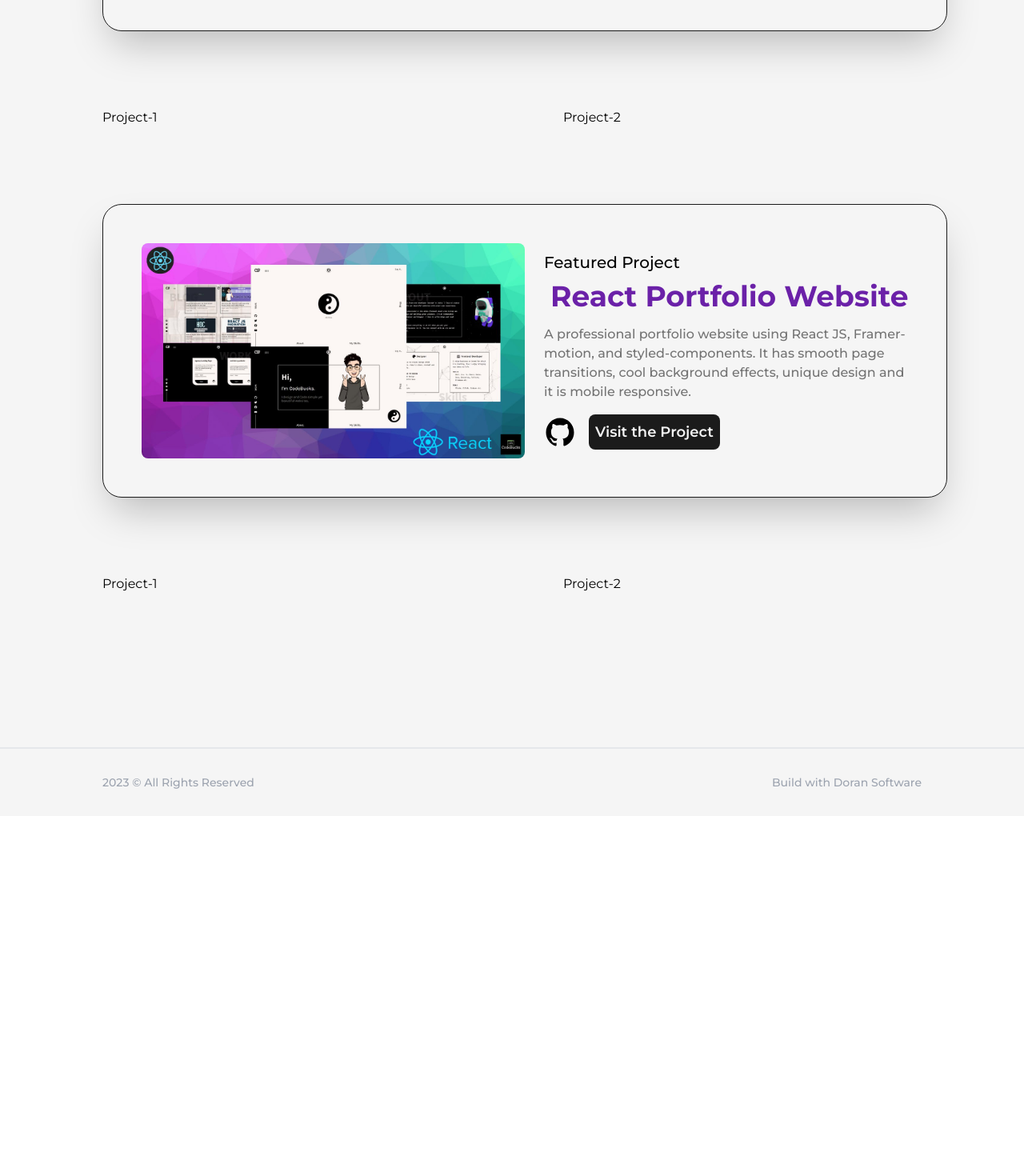
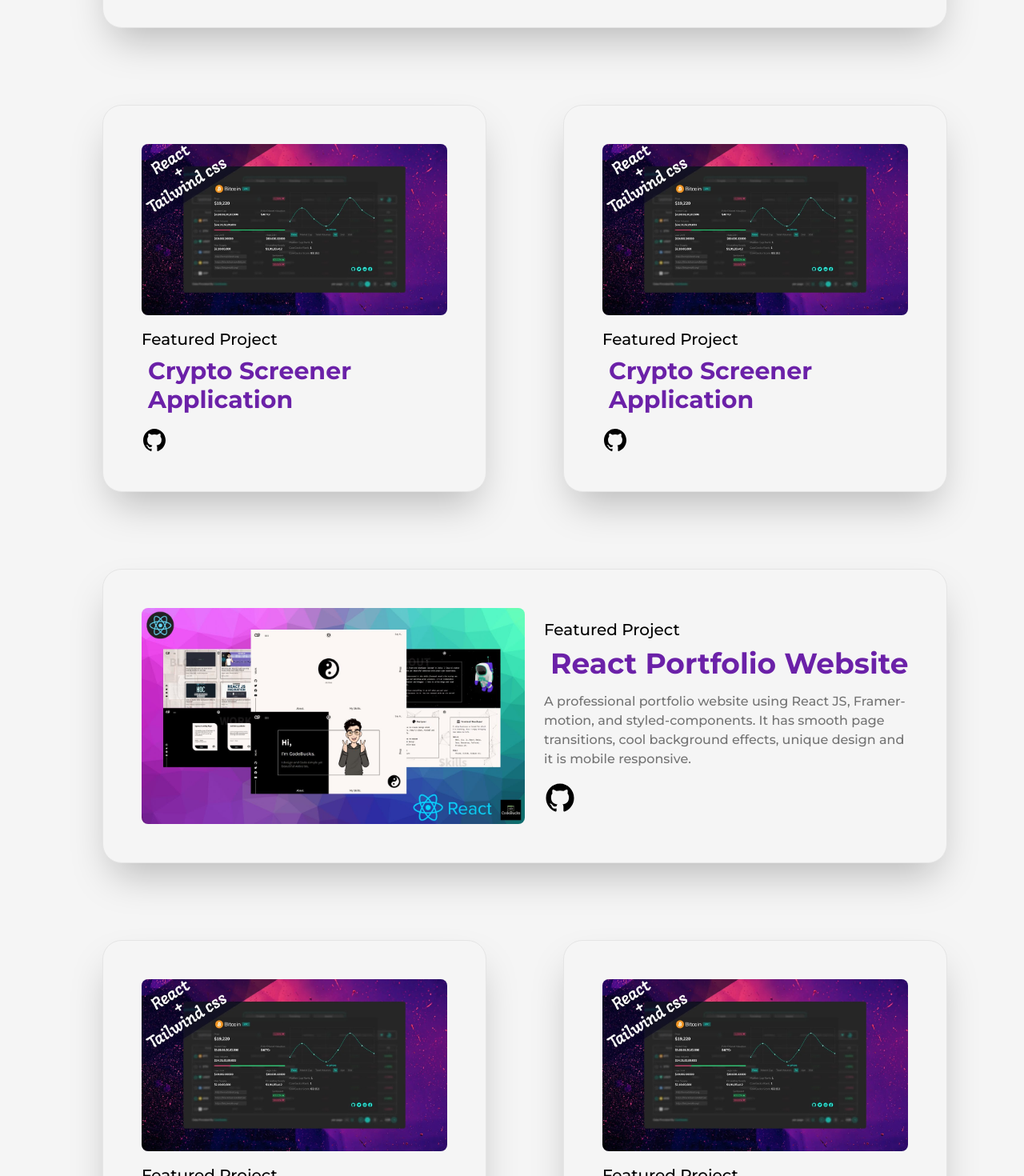
Before and after one commit to JerryDoran/next13-dev-portfolio, a Next.js app: page /projects in a window 1280 px wide. Shown: the part 860-2330 px from the top of the page at 80% size. Before the commit the page ends 1880 px from the top, so only its background shows below. Built offline with nearby package versions, Linux system fonts and the light colour scheme.

Commit message:
finished projects section

```diff
--- a/src/pages/articles.js
+++ b/src/pages/articles.js
@@ -1,5 +1,130 @@
-import React from 'react';
+import Layout from '@/components/Layout';
+import AnimatedText from '@/components/global/AnimatedText';
+import Head from 'next/head';
+import Image from 'next/image';
+import Link from 'next/link';
+import articleOne from '../../public/images/articles/pagination component in reactjs.jpg';
+import articleTwo from '../../public/images/articles/create loading screen in react js.jpg';
+import articleThree from '../../public/images/articles/create modal component in react using react portals.png';
+import { motion } from 'framer-motion';
+
+// This is how to use framer motion for a component from a library
+const FramerImage = motion(Image);
+
+function FeaturedArticle({ img, title, time, summary, link }) {
+  return (
+    <li className='col-span-1 w-full p-4 bg-light border border-solid border-neutral-200 rounded-2xl shadow-2xl'>
+      <Link
+        href={link}
+        target='_blank'
+        className='w-full inline-block cursor-pointer overflow-hidden rounded-lg'
+      >
+        <FramerImage
+          src={img}
+          alt={title}
+          className='w-full h-auto rounded-2xl'
+          whileHover={{ scale: 1.05 }}
+          transition={{ duaration: 0.2 }}
+        />
+      </Link>
+      <Link href={link} target='_blank'>
+        <h2 className='capitalize text-xl font-bold my-2 mt-4 text-purple-800 transition duration-200 hover:text-purple-600'>
+          {title}
+        </h2>
+      </Link>
+      <p className='text-sm mb-2'>{summary}</p>
+      <span className='text-neutral-400 font-semibold text-xs'>{time}</span>
+    </li>
+  );
+}
+
+function Article({ img, title, date, link }) {
+  return (
+    <li className='relative w-full p-4 py-6 my-4 flex items-center justify-between bg-light border border-solid border-neutral-200 rounded-2xl shadow-2xl first:mt-0'>
+      <Link href={link} target='_blank'>
+        <h2 className='w-[70%] capitalize text-xl font-bold my-2 mt-4 text-purple-800 transition duration-200 hover:text-purple-600'>
+          {title}
+        </h2>
+      </Link>
+      <span className='text-neutral-400 font-semibold text-xs pl-4'>
+        {date}
+      </span>
+    </li>
+  );
+}
 
 export default function ArticlesPage() {
-  return <div>ArticlesPage</div>;
+  return (
+    <>
+      <Head>
+        <title>Doran Software | Projects Page</title>
+        <meta name='description' content='Jerry Doran software projects' />
+      </Head>
+      <main className='w-full mb-16 flex flex-col items-center justify-center overflow-hidden'>
+        <Layout className='pt-16'>
+          <AnimatedText text='Words Can Change The World!' className='mb-16' />
+          <ul className='grid grid-cols-2 gap-16'>
+            <FeaturedArticle
+              title='Build A Custom Pagination Component In Reactjs From Scratch'
+              summary='Learn how to build a custom pagination component in ReactJS from scratch.
+              Follow this step-by-step guide to integrate Pagination component in your ReactJS project.'
+              time='9 min read'
+              link='/'
+              img={articleOne}
+            />
+            <FeaturedArticle
+              title='Creating Stunning Loading Screens In React: Build 3 Types Of Loading Screens'
+              summary='Learn how to create stunning loading screens in React with 3 different methods.
+              Discover how to use React-Loading, React-Lottie & build a custom loading screen.
+              Improve the user experience.'
+              time='10 min read'
+              link='/'
+              img={articleTwo}
+            />
+          </ul>
+          <h2 className='font-bold text-3xl w-full text-center my-16 mt-32'>
+            All Articles
+          </h2>
+          <ul>
+            <Article
+              title='Form Validation In Reactjs: Build A Reusable Custom Hook For Inputs And Error Handling'
+              img={articleThree}
+              date='May 6, 2023'
+              link='/'
+            />
+            <Article
+              title='Form Validation In Reactjs: Build A Reusable Custom Hook For Inputs And Error Handling'
+              img={articleThree}
+              date='May 6, 2023'
+              link='/'
+            />
+            <Article
+              title='Form Validation In Reactjs: Build A Reusable Custom Hook For Inputs And Error Handling'
+              img={articleThree}
+              date='May 6, 2023'
+              link='/'
+            />
+            <Article
+              title='Form Validation In Reactjs: Build A Reusable Custom Hook For Inputs And Error Handling'
+              img={articleThree}
+              date='May 6, 2023'
+              link='/'
+            />
+            <Article
+              title='Form Validation In Reactjs: Build A Reusable Custom Hook For Inputs And Error Handling'
+              img={articleThree}
+              date='May 6, 2023'
+              link='/'
+            />
+            <Article
+              title='Form Validation In Reactjs: Build A Reusable Custom Hook For Inputs And Error Handling'
+              img={articleThree}
+              date='May 6, 2023'
+              link='/'
+            />
+          </ul>
+        </Layout>
+      </main>
+    </>
+  );
 }
--- a/src/pages/projects.js
+++ b/src/pages/projects.js
@@ -6,17 +6,26 @@ import Image from 'next/image';
 import Link from 'next/link';
 import project1 from '../../public/images/projects/crypto-screener-cover-image.jpg';
 import project2 from '../../public/images/projects/portfolio-cover-image.jpg';
+import { motion } from 'framer-motion';
+
+const FramerImage = motion(Image);
 
 function FeaturedProject({ type, title, summary, img, link, githubLink }) {
   console.log(link);
   return (
-    <article className='w-full flex items-center justify-between rounded-3xl border border-solid border-dark bg-light shadow-2xl p-12'>
+    <article className='w-full flex items-center justify-between rounded-3xl border border-solid border-neutral-200 bg-light shadow-2xl p-12'>
       <Link
         href={link}
         target='_blank'
         className='w-1/2 cursor-pointer overflow-hidden rounded-lg'
       >
-        <Image src={img} alt={title} className='w-full h-auto' />
+        <FramerImage
+          src={img}
+          alt={title}
+          className='w-full h-auto'
+          whileHover={{ scale: 1.05 }}
+          transition={{ duaration: 0.2 }}
+        />
       </Link>
       <div className='w-1/2 flex flex-col items-start justify-between pl-6'>
         <span className='font-medium text-xl'>{type}</span>
@@ -27,16 +36,65 @@ function FeaturedProject({ type, title, summary, img, link, githubLink }) {
         </Link>
         <p className='my-2 font-medium text-neutral-500'>{summary}</p>
         <div className='mt-2 flex items-center'>
-          <Link href={link} target='_blank' className='w-10'>
+          <Link
+            href={githubLink}
+            target='_blank'
+            className='w-10 transition duration-200 hover:text-purple-700'
+          >
             <GithubIcon />
           </Link>
-          <Link
+          {/* <Link
             href={link}
             target='_blank'
             className='ml-4 rounded-lg bg-dark text-light p-2 px-2 text-lg font-semibold'
           >
             Visit the Project
+          </Link> */}
+        </div>
+      </div>
+    </article>
+  );
+}
+
+function Project({ type, title, img, link, githubLink }) {
+  return (
+    <article className='w-full flex flex-col items-center justify-center rounded-3xl border border-solid border-neutral-200 bg-light shadow-2xl p-12 relative'>
+      <Link
+        href={link}
+        target='_blank'
+        className='w-full cursor-pointer overflow-hidden rounded-lg'
+      >
+        <FramerImage
+          src={img}
+          alt={title}
+          className='w-full h-auto'
+          whileHover={{ scale: 1.05 }}
+          transition={{ duaration: 0.2 }}
+        />
+      </Link>
+      <div className='w-full flex flex-col items-start justify-between mt-4'>
+        <span className='font-medium text-xl'>{type}</span>
+        <Link href={link} target='_blank' className=''>
+          <h2 className='m-2 w-full text-left text-3xl font-bold text-purple-800 transition duration-200 hover:text-purple-700 '>
+            {title}
+          </h2>
+        </Link>
+        {/* <p className='my-2 font-medium text-neutral-500'>{summary}</p> */}
+        <div className='mt-2 flex items-center'>
+          <Link
+            href={githubLink}
+            target='_blank'
+            className='w-8 transition duration-200 hover:text-purple-700'
+          >
+            <GithubIcon />
           </Link>
+          {/* <Link
+            href={link}
+            target='_blank'
+            className='ml-4 rounded-lg bg-dark text-light p-2 px-2 text-sm font-semibold transition duration-200 hover:bg-gray-700'
+          >
+            Project
+          </Link> */}
         </div>
       </div>
     </article>
@@ -66,8 +124,24 @@ export default function ProjectsPage() {
                 img={project1}
               />
             </div>
-            <div className='col-span-6'>Project-1</div>
-            <div className='col-span-6'>Project-2</div>
+            <div className='col-span-6'>
+              <Project
+                title='Crypto Screener Application'
+                link='/'
+                type='Featured Project'
+                githubLink='/'
+                img={project1}
+              />
+            </div>
+            <div className='col-span-6'>
+              <Project
+                title='Crypto Screener Application'
+                link='/'
+                type='Featured Project'
+                githubLink='/'
+                img={project1}
+              />
+            </div>
             <div className='col-span-12'>
               <FeaturedProject
                 title='React Portfolio Website'
@@ -78,8 +152,24 @@ export default function ProjectsPage() {
                 img={project2}
               />
             </div>
-            <div className='col-span-6'>Project-1</div>
-            <div className='col-span-6'>Project-2</div>
+            <div className='col-span-6'>
+              <Project
+                title='Crypto Screener Application'
+                link='/'
+                type='Featured Project'
+                githubLink='/'
+                img={project1}
+              />
+            </div>
+            <div className='col-span-6'>
+              <Project
+                title='Crypto Screener Application'
+                link='/'
+                type='Featured Project'
+                githubLink='/'
+                img={project1}
+              />
+            </div>
           </div>
         </Layout>
       </main>
```
